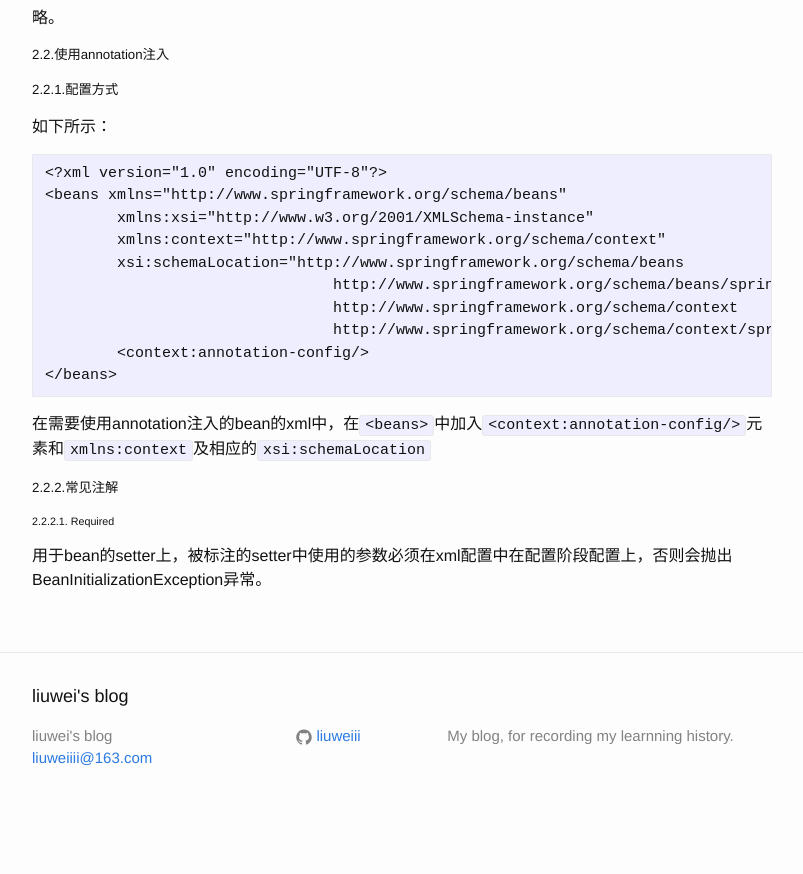
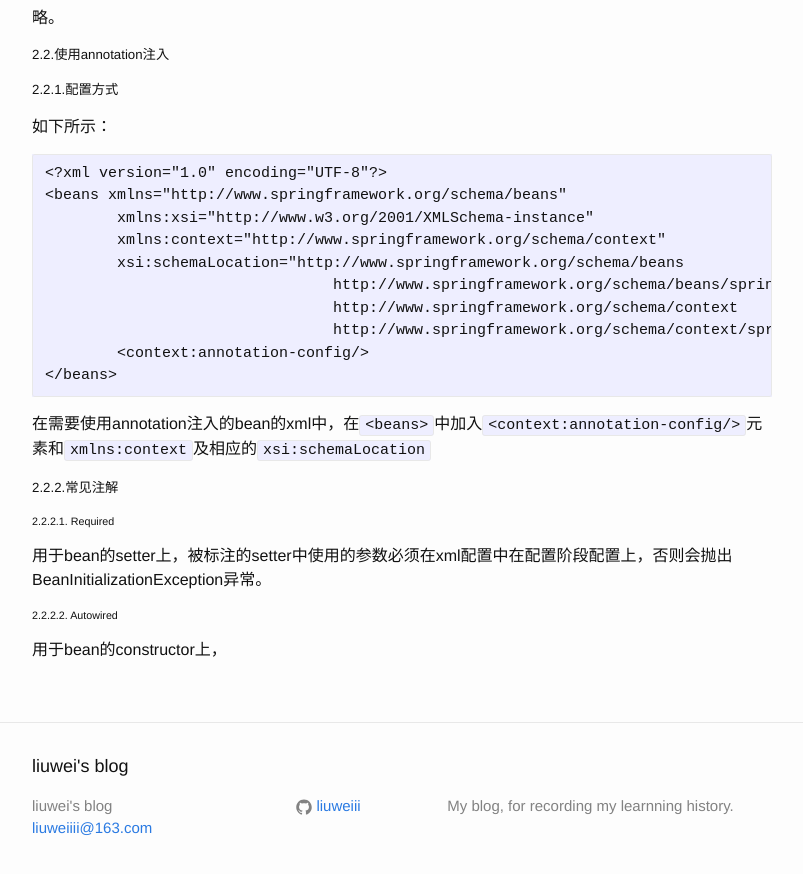
Before and after one commit to liuweiii/liuweiii.github.io, a Jekyll site: the page built from _posts/2016-12-4-dependency injection.markdown, in a window 1280 px wide and 900 px high, scrolled down 2088 px. Shown: the top 874 px of the window, without its empty margins (238-1041 px from the left). Built offline with Jekyll 4.4.1, drawn with Linux system fonts in a browser that asks for light colours; before the commit the page ends 2918 px from its top, so only the background shows below that.

Commit message:
autowired

```diff
--- a/_posts/2016-12-4-dependency injection.markdown
+++ b/_posts/2016-12-4-dependency injection.markdown
@@ -134,3 +134,7 @@ public class Bean implements IBean {
 ###### 2.2.2.1. Required
 
 用于bean的setter上，被标注的setter中使用的参数必须在xml配置中在配置阶段配置上，否则会抛出BeanInitializationException异常。
+
+###### 2.2.2.2. Autowired
+
+用于bean的constructor上，
```
